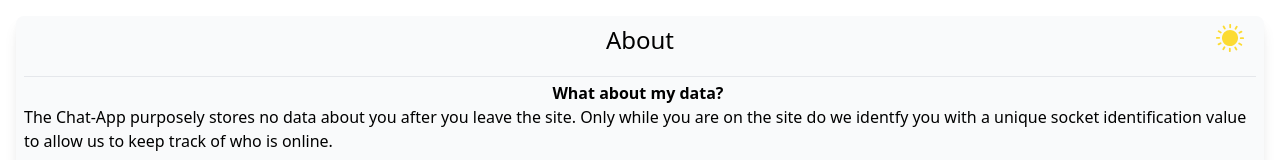
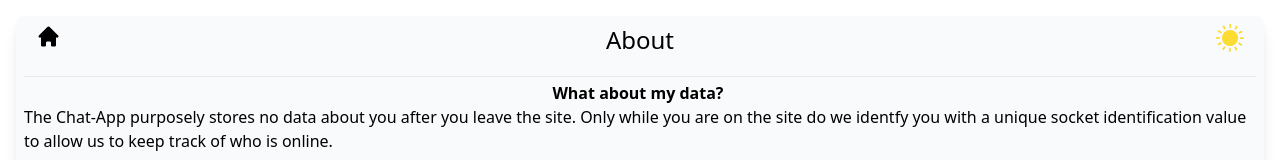
Before and after one commit to Nat-07/React-Socket.IO-ChatApp, a React (Create React App) app: page /about in a window 1280 px wide. Shown: the top 160 px of the page. Built offline with nearby package versions, Linux system fonts and the light colour scheme.

Commit message:
Add home button

```diff
--- a/src/components/about/about.js
+++ b/src/components/about/about.js
@@ -1,11 +1,15 @@
 import { ThemeToggle } from "../darkMode";
+import HomeButton from "../homeButton";
 
 export default function AboutInfo({ isBase, setIsBase }) {
     return (
         <div className="min-h-screen pt-4 pb-5 subpixel-antialiased dark:bg-darkModeMain">
             <div className="px-2 pb-1 mx-4 space-y-3 divide-y rounded-lg shadow-lg dark:text-gray-200 bg-gray-50 dark:bg-darkModeHeadFoot ">
                 <div className="grid grid-cols-3">
-                    <div className="col-span-1 "></div>
+                    <div className="col-span-1 pt-2 pl-3 mb-2 justify-self-start">
+                        <HomeButton />
+                    </div>
+
                     <p className="col-span-1 py-2 font-sans text-2xl font-medium justify-self-center dark:text-white">
                         About
                     </p>
```
